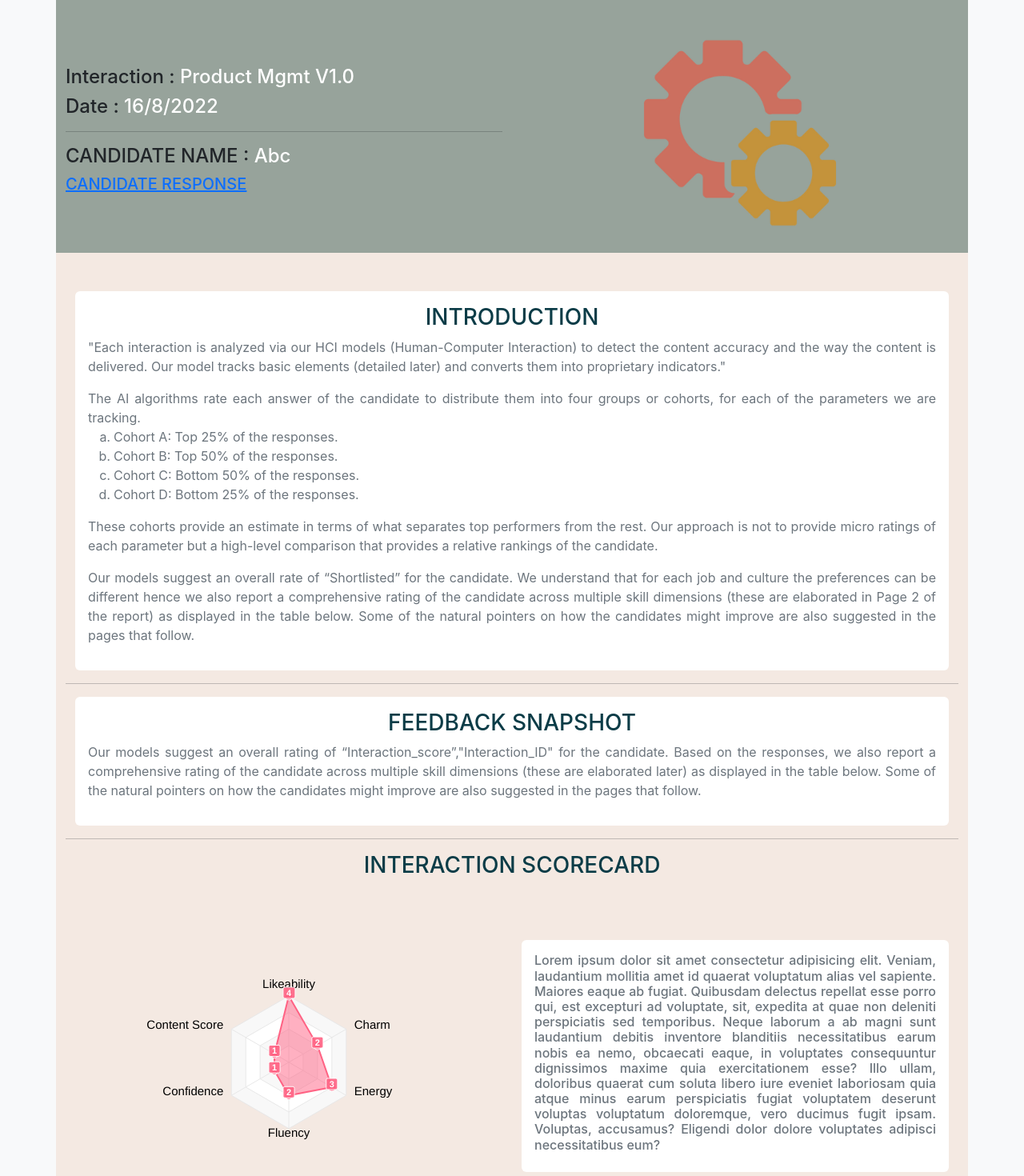
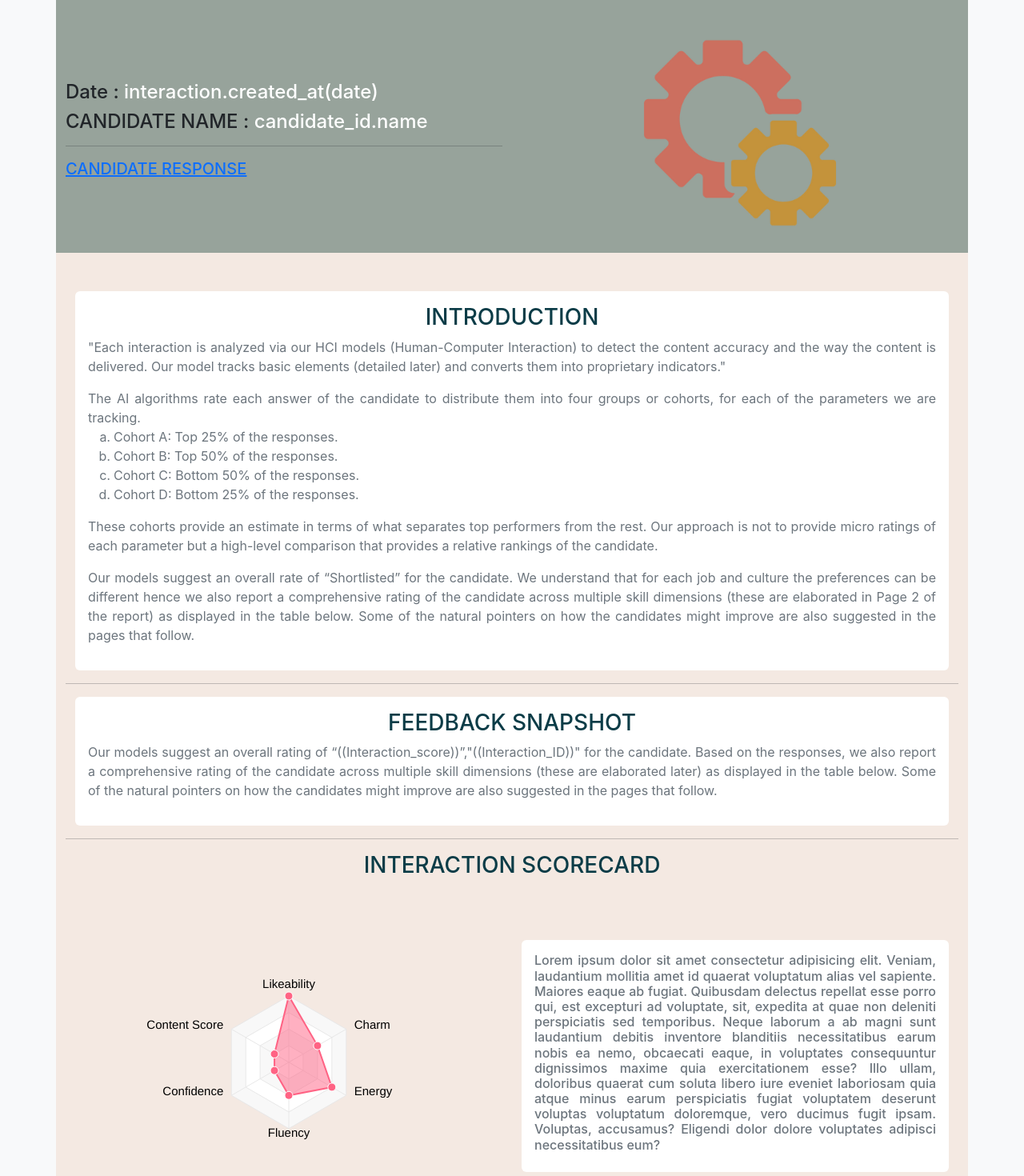
Before and after one commit to ayushjain27/talent-sumo_V3-1, a React (Create React App) app: page /report in a window 1280 px wide. Shown: the part 180-1650 px from the top of the page at 80% size. Built offline with nearby package versions, Linux system fonts and the light colour scheme; the HTML template or start-up script is replaced by a standard one.

Commit message:
26-08-2022

```diff
--- a/src/Components/Report/FeedbackSnapshot.jsx
+++ b/src/Components/Report/FeedbackSnapshot.jsx
@@ -8,7 +8,7 @@ const FeedbackSnapshot = () => {
                     <div className="card-body" style={{ color: "#0b3c47" }}>
                         <h3 className='card-title text-center'>FEEDBACK SNAPSHOT</h3>
                         <p align="justify">Our models suggest an overall rating of
-                            “Interaction_score”,"Interaction_ID" for the
+                            “((Interaction_score))”,"((Interaction_ID))" for the
                             candidate. Based on the responses, we also report
                             a comprehensive rating of the candidate across
                             multiple skill dimensions  (these are elaborated
--- a/src/Components/Report/GeneralVariables.jsx
+++ b/src/Components/Report/GeneralVariables.jsx
@@ -229,7 +229,7 @@ const GeneralVariables = () => {
                     <h5 className={`${styles.cardHeader} card-header text-white`}><SiGrammarly className={`${styles.icon} me-1`} />Grammar and Accent Score</h5>
                     <div className="card-body">
                         <h6 align="justify" className='card-text'>
-                            <strong>Grammar and Accent Score : </strong>Sentiment_score
+                            <strong>Grammar and Accent Score : </strong>grammar_score
                         </h6>
                         <div className="progress mb-3">
                             <div className="progress-bar bg-danger" role="progressbar" style={{ width: "20%" }} aria-valuenow="20" aria-valuemin="0" aria-valuemax="100"></div>
--- a/src/Components/Report/InteractionScorecard.jsx
+++ b/src/Components/Report/InteractionScorecard.jsx
@@ -32,16 +32,16 @@ const InteractionScorecard = () => {
                 opacity: 0.5,
                 colors: ['#ff6384'],
             },
-            dataLabels: {
-                enabled: true,
-                background: {
-                    enabled: true,
-                    borderRadius: 2,
-                },
-                style: {
-                    colors: ['#ff6384']
-                }
-            },
+            // dataLabels: {
+            //     enabled: true,
+            //     background: {
+            //         enabled: true,
+            //         borderRadius: 2,
+            //     },
+            //     style: {
+            //         colors: ['#ff6384']
+            //     }
+            // },
             plotOptions: {
                 radar: {
                     polygons: {
--- a/src/Components/Report/Logo.jsx
+++ b/src/Components/Report/Logo.jsx
@@ -6,20 +6,21 @@ import report from "../../assets/Images/report.png"
 
 const Logo = () => {
 
-  const current = new Date();
-  const date = `${current.getDate()}/${current.getMonth() + 1}/${current.getFullYear()}`;
+  // const current = new Date();
+  // const date = `${current.getDate()}/${current.getMonth() + 1}/${current.getFullYear()}`;
 
   return (
     <>
       <div className={`${styles.row} my-5 row`}>
         <h1 className="text-center my-3" style={{ color: "#f3c3a3" }}>
-          Interaction Title FEEDBACK REPORT
+          job_title FEEDBACK REPORT
         </h1>
         <div className="col-md-6 m-auto">
-          <h4>Interaction : <span className="text-white">Product Mgmt V1.0</span> </h4>
-          <h4>Date : <span className="text-white">{date}</span></h4>
+          {/* <h4>Interaction : <span className="text-white">Product Mgmt V1.0</span> </h4> */}
+          {/* <h4>Date : <span className="text-white">{date}</span></h4> */}
+          <h4>Date : <span className="text-white">interaction.created_at(date)</span></h4>
+          <h4>CANDIDATE NAME : <span className="text-white">candidate_id.name</span></h4>
           <hr />
-          <h4>CANDIDATE NAME : <span className="text-white">Abc</span></h4>
           <Link to="/response">
             <h5 className="text-primary text-decoration-underline" style={{ cursor: "pointer" }}>CANDIDATE RESPONSE</h5>
           </Link>
--- a/src/Components/Responses/Responses.jsx
+++ b/src/Components/Responses/Responses.jsx
@@ -18,19 +18,22 @@ const Responses = () => {
                             <div className="row mb-3">
                                 <label htmlFor="interactionTitle" className="col-sm-2 col-form-label fw-bold">Interaction Title : </label>
                                 <div className="col-sm-10">
-                                    <input type="text" className="form-control" id="interactionTitle" />
+                                    {/* <input type="text" className="form-control" id="interactionTitle" /> */}
+                                    <div tabIndex="-1" className="btn btn-light disabled placeholder" aria-hidden="true">interaction title</div>
                                 </div>
                             </div>
                             <div className="row mb-3">
                                 <label htmlFor="candidateName" className="col-sm-2 col-form-label fw-bold">Candidate Name :</label>
                                 <div className="col-sm-10">
-                                    <input type="number" className="form-control" id="candidateName" />
+                                    {/* <input type="text" className="form-control" id="candidateName" /> */}
+                                    <div tabIndex="-1" className="btn btn-light disabled placeholder" aria-hidden="true">candidate name</div>
                                 </div>
                             </div>
                             <div className="row mb-3">
                                 <label htmlFor="candidateId" className="col-sm-2 col-form-label fw-bold">Candidate ID:</label>
                                 <div className="col-sm-10">
-                                    <input type="number" className="form-control" id="candidateId " />
+                                    {/* <input type="number" className="form-control" id="candidateId " /> */}
+                                    <div tabIndex="-1" className="btn btn-light disabled placeholder" aria-hidden="true">candidate id</div>
                                 </div>
                             </div>
                         </form>
```
